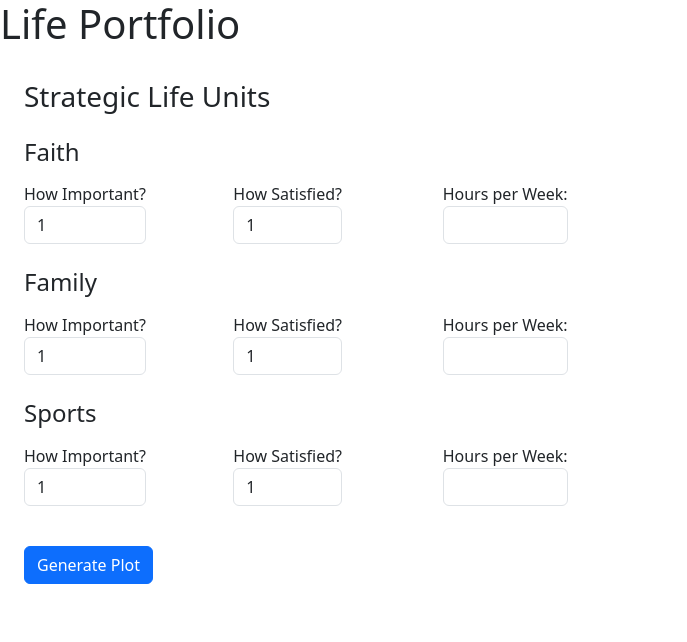
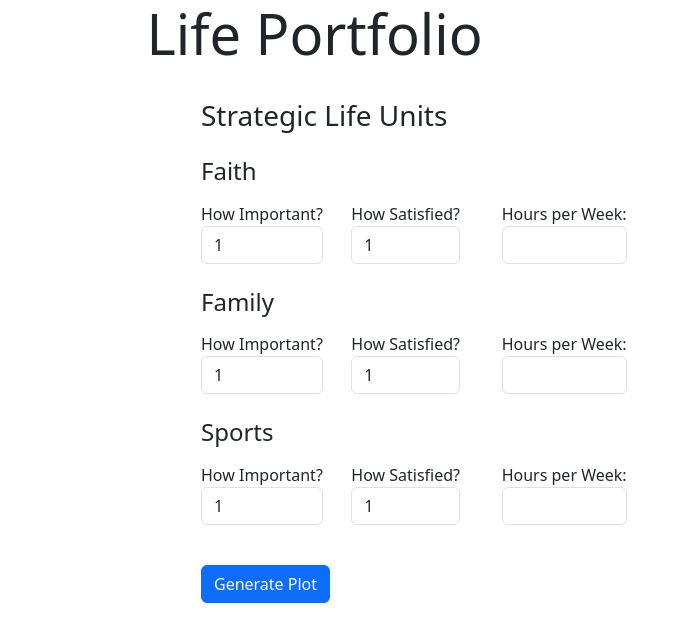
Before and after one commit to shehio/life-portfolio, a Next.js app: page / in a window 1280 px wide. Shown: the top 642 px of the page, without its empty margins (0-687 px from the left). Built offline with nearby package versions, Linux system fonts and the light colour scheme.

Commit message:
Center Everything

```diff
--- a/app/page.tsx
+++ b/app/page.tsx
@@ -19,10 +19,20 @@ export default function Home() {
   };
 
   return (
-    <div>
-      <h1>Life Portfolio</h1>
+    <div className="container">
+  <h1 className="display-4 text-center col-md-5">Life Portfolio</h1>
+  <div className="row justify-content-center">
+    <div className="col-md-10">
       <PlotForm onSubmit={handleFormSubmit} />
-      {data.x.length > 0 && <Plot xData={data.x} yData={data.y} markerData={data.marker} />}
     </div>
+  </div>
+  {data.x.length > 0 && (
+    <div className="row justify-content-center mt-4">
+      <div className="col-md-12">
+        <Plot xData={data.x} yData={data.y} markerData={data.marker} />
+      </div>
+    </div>
+  )}
+</div>
   );
 }
```
